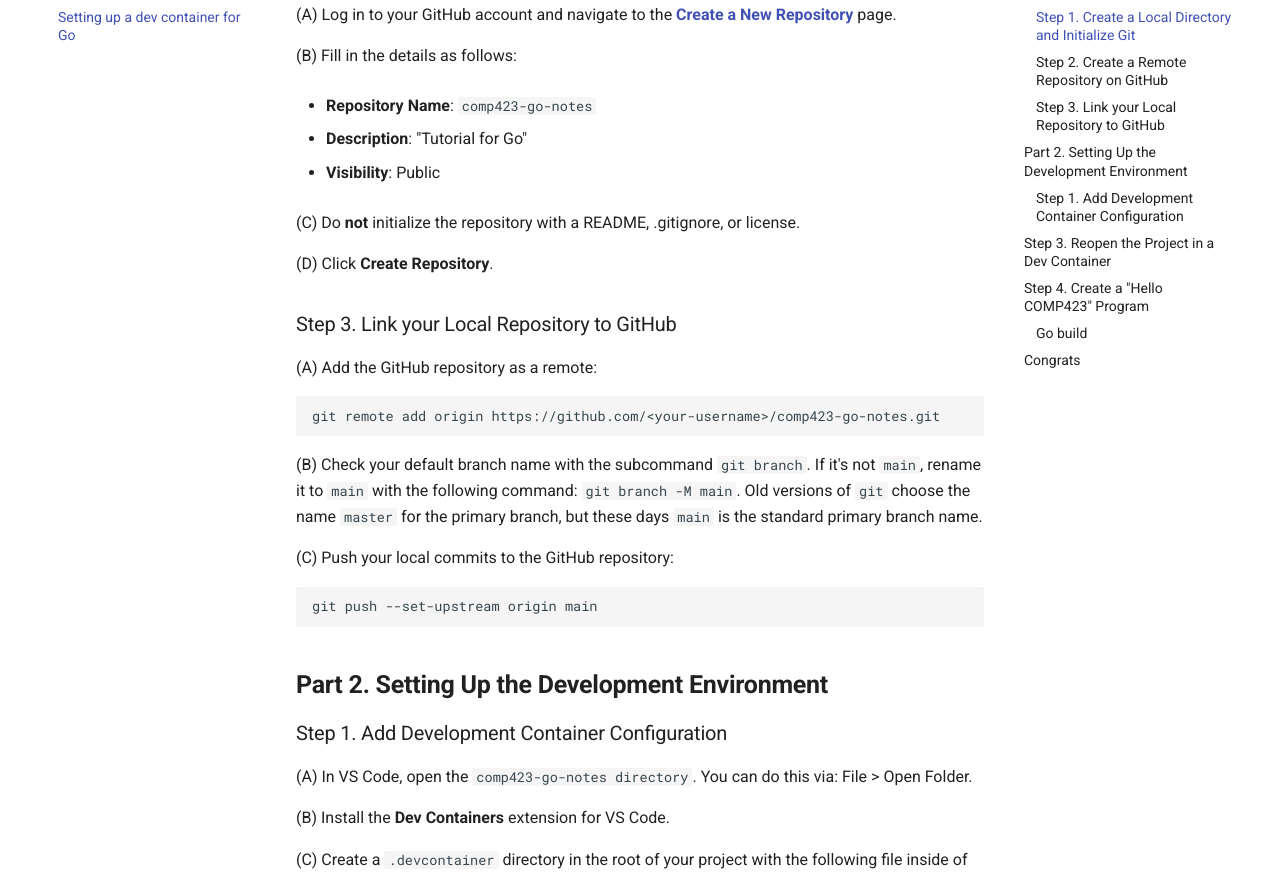
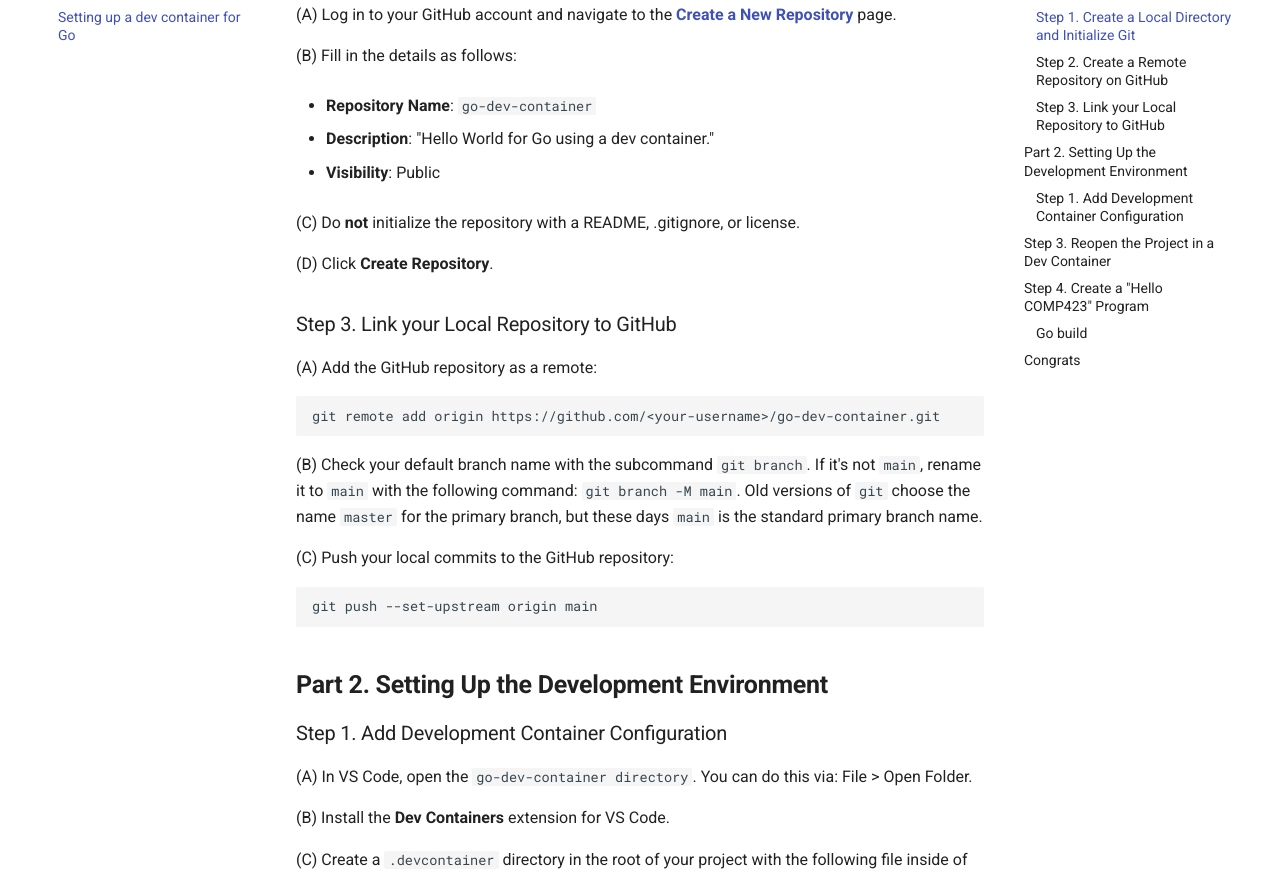
Before and after one commit to yunseok19/comp423-course-notes, an MkDocs documentation site: the page built from docs/tutorials/go-setup.md, in a window 1280 px wide and 1400 px high, scrolled down 1034 px. Shown: the part 163-1037 px from the top of the window. Built offline with MkDocs 1.6.1 and Material for MkDocs 9.7.7, drawn with Linux system fonts in a browser that asks for light colours.

Commit message:
fixed hellow

````diff
--- a/docs/tutorials/go-setup.md
+++ b/docs/tutorials/go-setup.md
@@ -35,9 +35,9 @@ git commit -m "Initial commit with README"
 
 (B) Fill in the details as follows:
 
-- **Repository Name**: `comp423-go-notes`
+- **Repository Name**: `go-dev-container`
 
-- **Description**: "Tutorial for Go"
+- **Description**: "Hello World for Go using a dev container."
 
 - **Visibility**: Public
 
@@ -47,7 +47,7 @@ git commit -m "Initial commit with README"
 ### Step 3. Link your Local Repository to GitHub
 (A) Add the GitHub repository as a remote:
 ```
-git remote add origin https://github.com/<your-username>/comp423-go-notes.git
+git remote add origin https://github.com/<your-username>/go-dev-container.git
 ```
 (B) Check your default branch name with the subcommand `git branch`. If it's not `main`, rename it to `main` with the following command: `git branch -M main`. Old versions of `git` choose the name `master` for the primary branch, but these days `main` is the standard primary branch name.
 
@@ -57,7 +57,7 @@ git push --set-upstream origin main
 ```
 ## **Part 2. Setting Up the Development Environment**
 ### Step 1. Add Development Container Configuration
-(A) In VS Code, open the `comp423-go-notes directory`. You can do this via: File > Open Folder.
+(A) In VS Code, open the `go-dev-container directory`. You can do this via: File > Open Folder.
 
 (B) Install the **Dev Containers** extension for VS Code.
 
````
